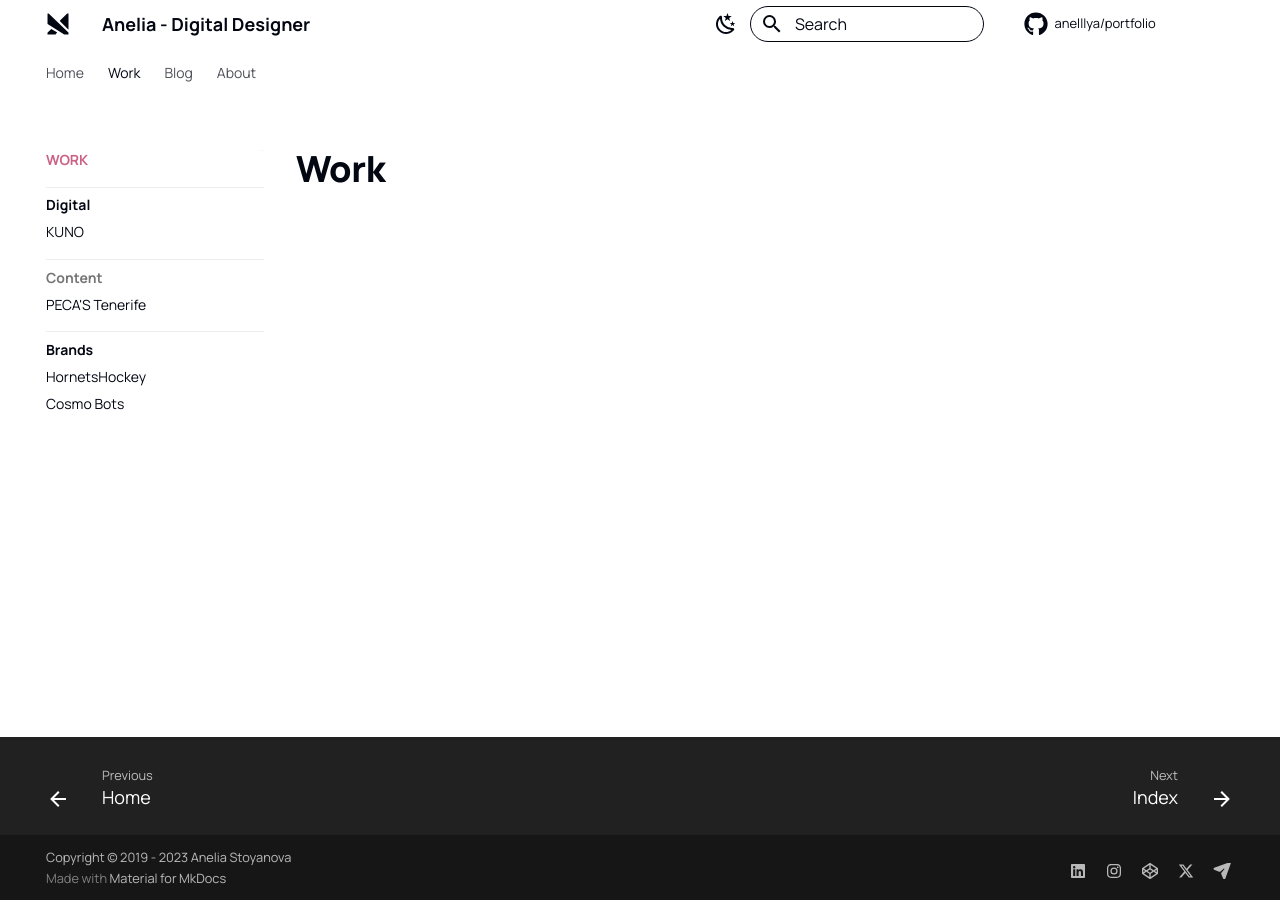
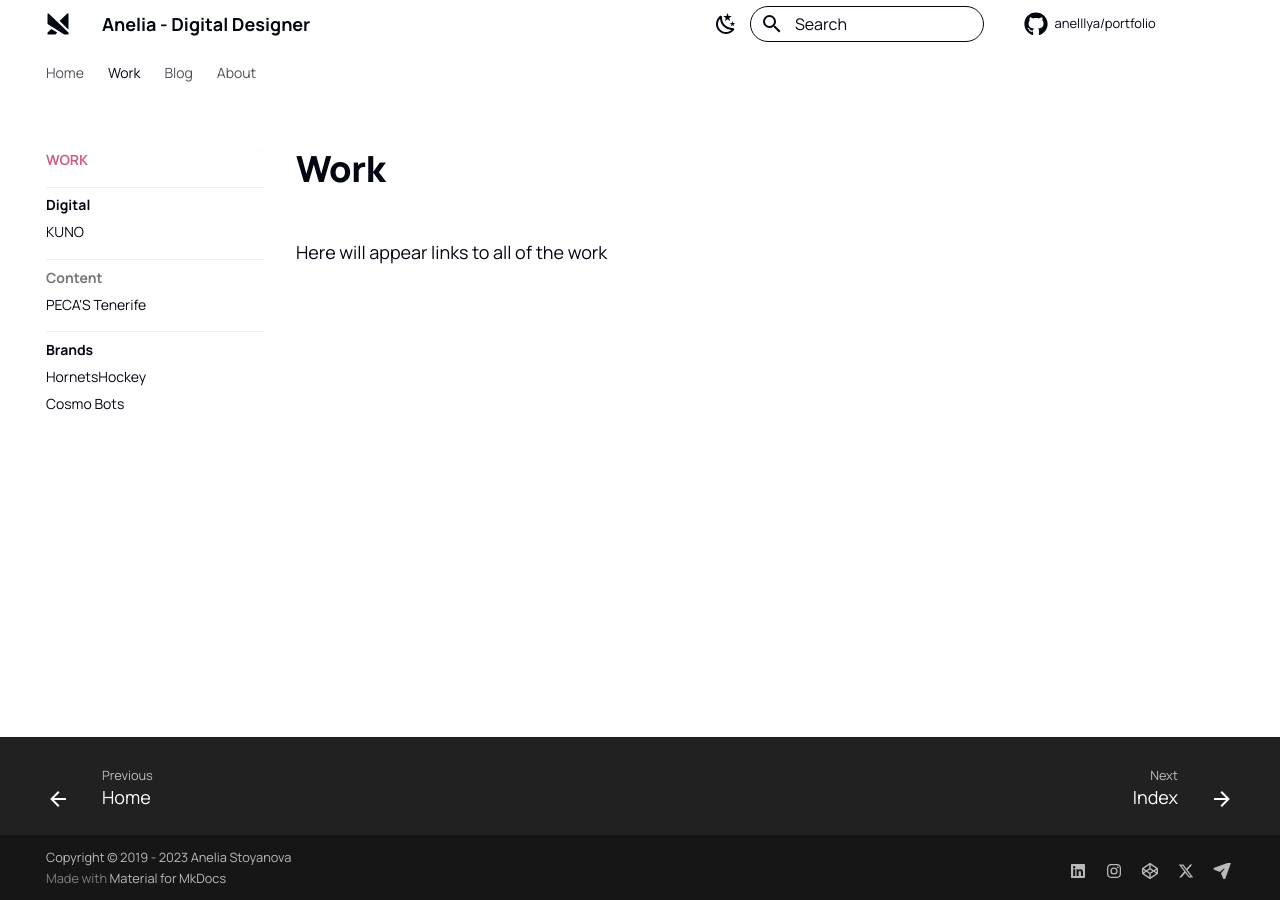
Before and after one commit to anelllya/portfolio, an MkDocs documentation site: the page built from docs/work/index.md, in a window 1280 px wide. Built offline with MkDocs 1.6.1 and Material for MkDocs 9.7.7, drawn with Linux system fonts in a browser that asks for light colours; comment, search, counter and statistics services are not loaded.

```diff
--- a/docs/work/index.md
+++ b/docs/work/index.md
@@ -1 +1,5 @@
-# Work
+---
+title: Work
+---
+
+Here will appear links to all of the work
--- a/mkdocs.yml
+++ b/mkdocs.yml
@@ -61,7 +61,7 @@
       - work/digital/index.md
       - KUNO: work/digital/kuno.md
     - Content:
-      - work/content/pecas.md
+      - PECA'S Tenerife: work/content/pecas.md
     - Brands:
       - work/brands/index.md
       - HornetsHockey: work/brands/hornets-hockey.md
```
Also changed, not shown: docs/work/digital/kuno.md (+0 -1 lines).
